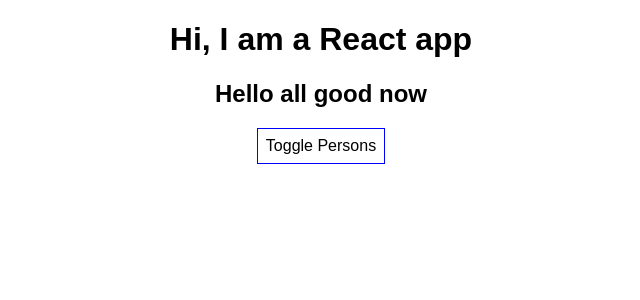
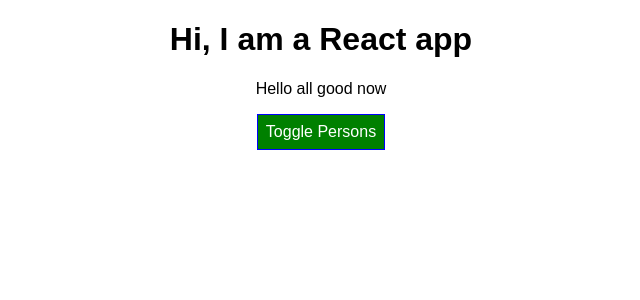
Before and after one commit to amitesh007ranjan007/Person-lists, a React (Create React App) app: page / in a window 1280 px wide. Shown: the top 300 px of the page, without its empty margins (319-959 px from the left). Built offline with nearby package versions, Linux system fonts and the light colour scheme.

Commit message:
added some styling

```diff
--- a/package.json
+++ b/package.json
@@ -3,6 +3,7 @@
   "version": "0.1.0",
   "private": true,
   "dependencies": {
+    "radium": "^0.26.1",
     "react": "^17.0.1",
     "react-dom": "^17.0.1",
     "react-scripts": "1.1.5"
--- a/src/App.css
+++ b/src/App.css
@@ -2,27 +2,10 @@
   text-align: center;
 }
 
-.App-logo {
-  animation: App-logo-spin infinite 20s linear;
-  height: 80px;
+.red {
+  color: red;
 }
 
-.App-header {
-  background-color: #222;
-  height: 150px;
-  padding: 20px;
-  color: white;
+.bold {
+  font-weight: bold;
 }
-
-.App-title {
-  font-size: 1.5em;
-}
-
-.App-intro {
-  font-size: large;
-}
-
-@keyframes App-logo-spin {
-  from { transform: rotate(0deg); }
-  to { transform: rotate(360deg); }
-}
--- a/src/App.js
+++ b/src/App.js
@@ -1,5 +1,6 @@
 import React, { Component } from 'react';
 import './App.css';
+import Radium from 'radium';
 import Person from './Person/Person';
 
 class App extends Component {
@@ -52,11 +53,16 @@
   }
   render() {
     const style = {
-      backgroundColor: 'white',
+      backgroundColor: 'green',
+      color: 'white',
       font: 'inherit',
       border: '1px solid blue',
       padding: '8px',
-      cursor: 'pointer'
+      cursor: 'pointer',
+      ':hover': {
+        backgroundColor: 'green',
+        color: 'black'
+      }
     };
 
     let persons = null
@@ -73,12 +79,27 @@
           }
        </div>
       )
+
+      style.backgroundColor = 'red';
+      style[':hover'] = {
+        backgroundColor: 'salmon',
+        color: 'black'
+      }
+    }
+
+    const classes = []
+
+    if (this.state.persons.length <= 2) {
+      classes.push('red')
+    }
+    if (this.state.persons.length <= 1) {
+      classes.push('bold')
     }
 
     return (
       <div className="App">
        <h1>Hi, I am a React app</h1>
-       <h2>Hello all good now</h2>
+       <p className={classes.join(' ')}>Hello all good now</p>
        <button style={style} onClick = {this.togglePersons}>Toggle Persons</button>
        {persons}
       </div>
@@ -87,4 +108,4 @@
   }
 }
 
-export default App;
+export default Radium(App);
```
Also changed, not shown: 1 other file (tests, documents, lock files or other folders).
